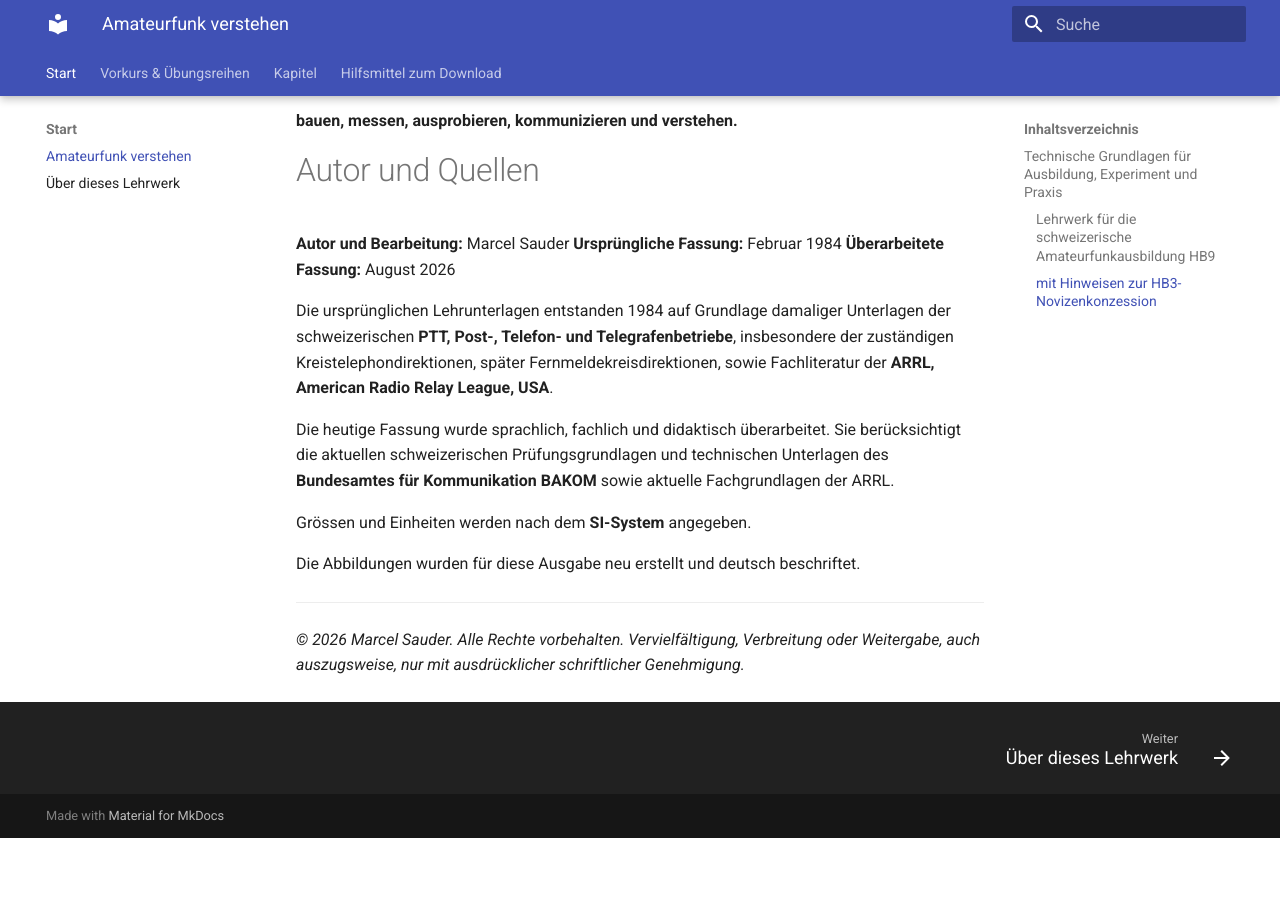
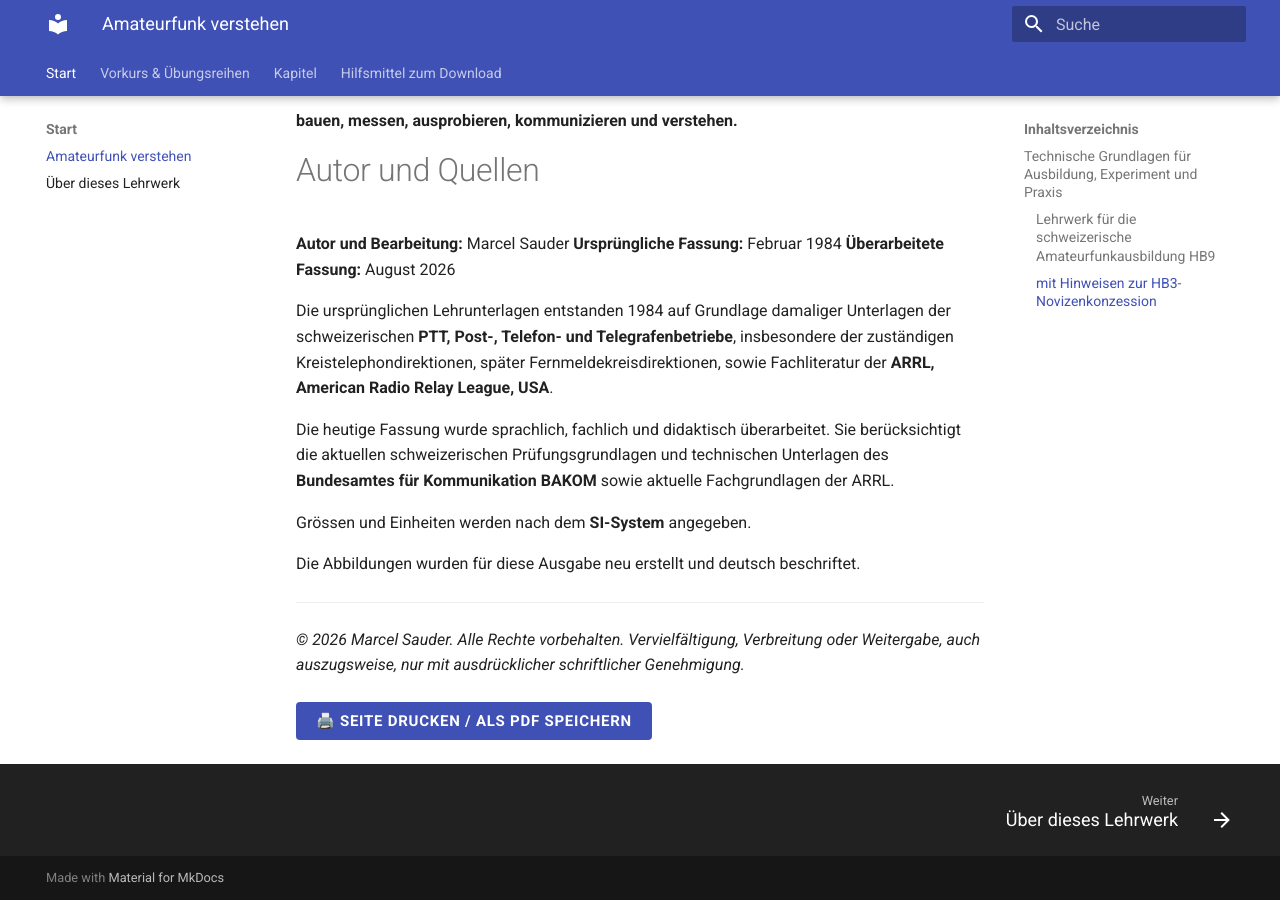
Before and after one commit to MaShaoDe/Amateurfunk-verstehen, an MkDocs documentation site: the page built from docs/index.md, in a window 1280 px wide and 900 px high, scrolled down 5920 px. Built offline with MkDocs 1.6.1 and Material for MkDocs 9.7.7, drawn with Linux system fonts in a browser that asks for light colours; before the commit the page ends 6758 px from its top, so only the background shows below that.

```diff
--- /dev/null
+++ b/docs/javascripts/print.js
@@ -0,0 +1,15 @@
+/* Druckknopf am Seitenende, auch nach Seitenwechsel (Instant Navigation) */
+document$.subscribe(function () {
+  var art = document.querySelector("article.md-content__inner");
+  if (!art || art.querySelector(".print-button-bar")) return;
+  var istBlatt = /uebungsblatt-/.test(location.pathname);
+  var bar = document.createElement("div");
+  bar.className = "print-button-bar";
+  var b = document.createElement("button");
+  b.className = "print-button";
+  b.type = "button";
+  b.textContent = istBlatt ? "🖨️ Blatt drucken" : "🖨️ Seite drucken / als PDF speichern";
+  b.addEventListener("click", function () { window.print(); });
+  bar.appendChild(b);
+  art.appendChild(bar);
+});
--- a/mkdocs.yml
+++ b/mkdocs.yml
@@ -39,6 +39,7 @@ extra_css:
   - stylesheets/extra.css
 extra_javascript:
   - javascripts/mathjax.js
+  - javascripts/print.js
   - https://cdnjs.cloudflare.com/ajax/libs/mathjax/3.2.2/es5/tex-mml-chtml.min.js
 nav:
   - Start:
```
Also changed, not shown: docs/uebungsblatt-frequenztabelle.md (+2 -0 lines).
